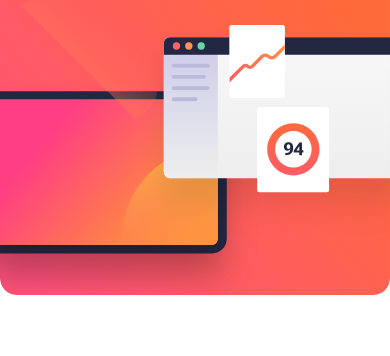
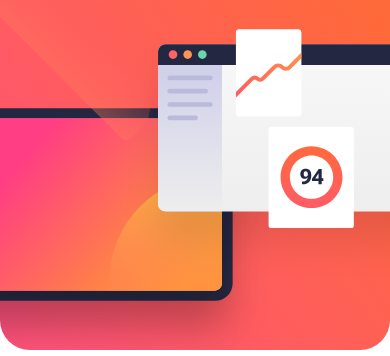
Before and after one commit to yazid78/Form-Newsletter-Mentor-io, a website: page index.html in a window 390 px wide. Shown: the top 356 px of the page. Drawn offline with Linux system fonts and the light colour scheme.

Commit message:
fix height img newsletter

```diff
--- a/src/style.css
+++ b/src/style.css
@@ -137,10 +137,15 @@ body {
   }
   #imgNewslettermobile {
     content: url("/assets/images/illustration-sign-up-mobile.svg");
-    width: 700px;
+    width: 100%;
+    height: 100%;
+    object-fit: cover;
+    border-radius: 0 0 30px 30px;
   }
   .imgNewsletter {
     margin: 0;
+    width: 100%;
+    height: 350px;
   }
   #mobileText {
     padding-left: 0;
```
